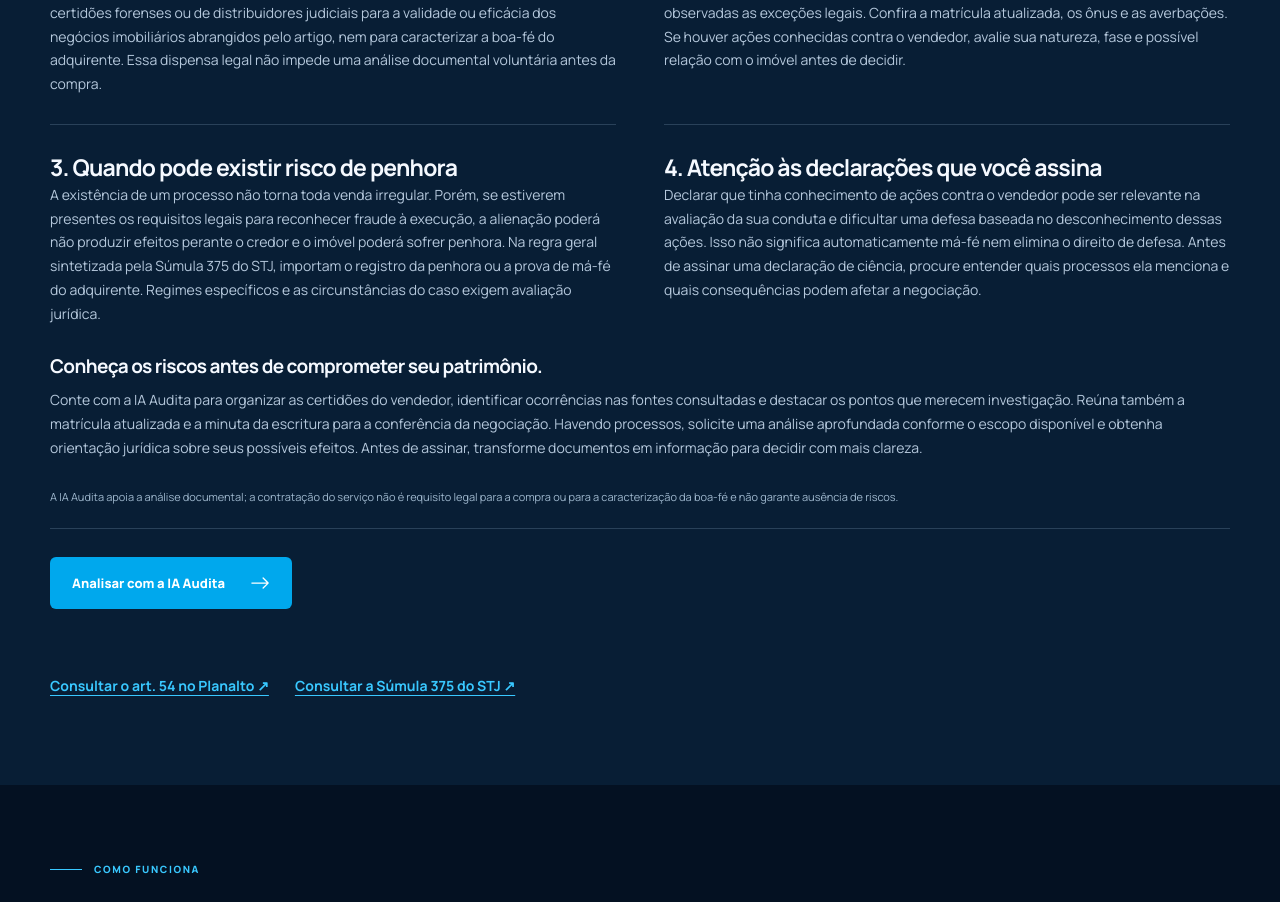
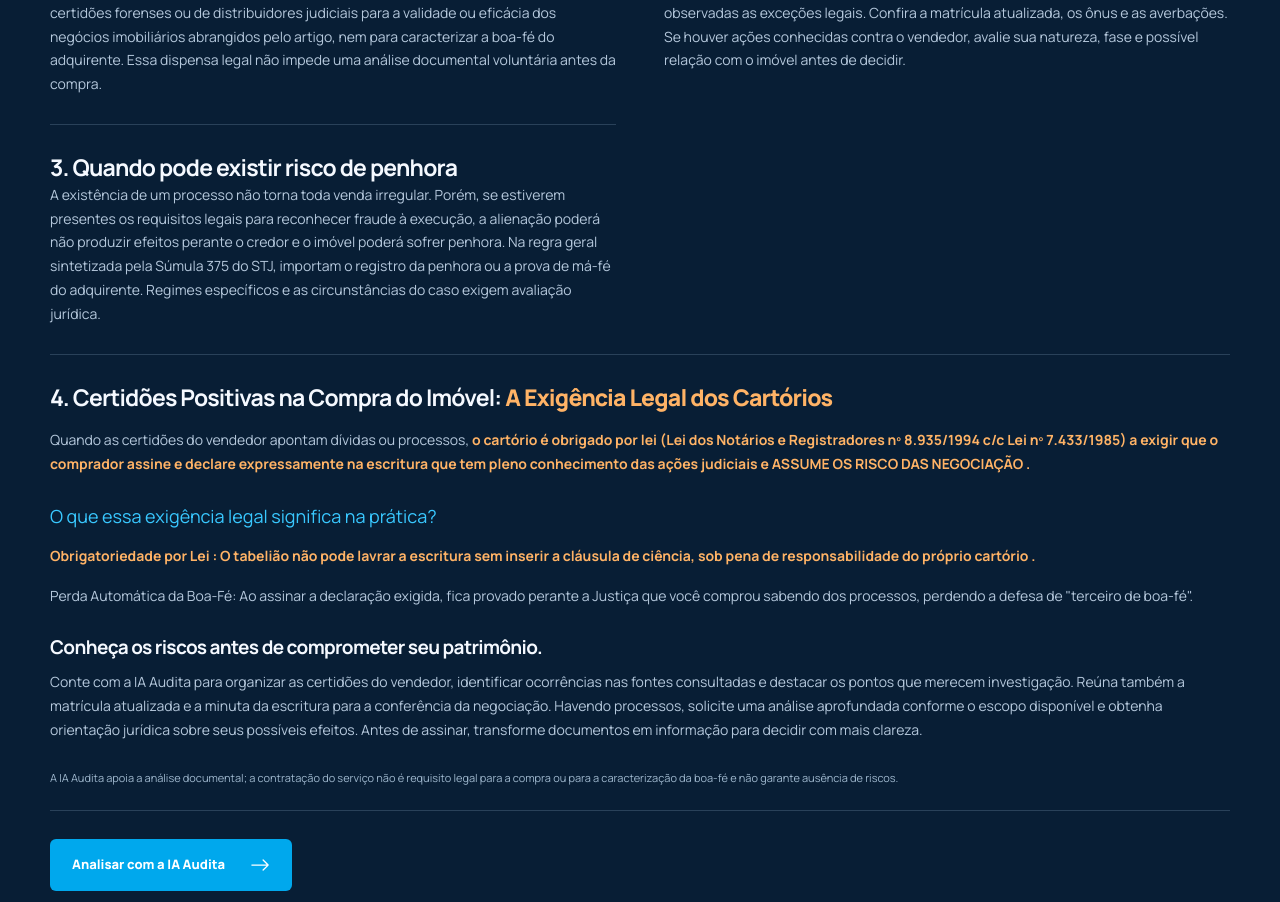
Before and after one commit to SeitiKatsumi/auditawebsite, a Next.js app: page /analise-de-vendedor in a window 1280 px wide. Shown: the part 1920-2822 px from the top of the page. Built offline with nearby package versions, Linux system fonts and the light colour scheme; no server answers.

Commit message:
Atualiza texto do item quatro e destaques alaranjados

```diff
--- a/components/audita/SellerAnalysisPage.module.css
+++ b/components/audita/SellerAnalysisPage.module.css
@@ -61,3 +61,5 @@ h2+.detailsGrid{margin-top:30px}
 .caseImage{margin:28px 0 0;max-width:520px}.caseImage img{display:block;width:100%;height:auto;border-radius:12px}.caseImage figcaption{margin-top:12px;color:#b1c7da;font-size:12px;line-height:1.6}
 
 .page .intro.notaryAlert{font-size:clamp(18px,1.7vw,20px);color:#ffb366;line-height:1.65}
+
+.scenarios .declarationDetails{grid-column:1/-1}.declarationDetails h4{font-size:18px;margin:26px 0 12px}.declarationDetails strong{color:#ffb366}.declarationDetails h3+p,.declarationDetails p+p{margin-top:16px}
--- a/components/audita/SellerAnalysisPage.tsx
+++ b/components/audita/SellerAnalysisPage.tsx
@@ -90,7 +90,13 @@ export function SellerAnalysisPage({ approach }: { approach?: SellerApproach } =
         <article><h3>1. O que a lei dispensa</h3><p>O art. 54, § 2º, inciso II, da Lei nº 13.097/2015 prevê que não se exige a apresentação de certidões forenses ou de distribuidores judiciais para a validade ou eficácia dos negócios imobiliários abrangidos pelo artigo, nem para caracterizar a boa-fé do adquirente. Essa dispensa legal não impede uma análise documental voluntária antes da compra.</p></article>
         <article><h3>2. Por que conferir a matrícula e as ações</h3><p>A lei valoriza as informações registradas na matrícula e protege o adquirente de boa-fé, observadas as exceções legais. Confira a matrícula atualizada, os ônus e as averbações. Se houver ações conhecidas contra o vendedor, avalie sua natureza, fase e possível relação com o imóvel antes de decidir.</p></article>
         <article><h3>3. Quando pode existir risco de penhora</h3><p>A existência de um processo não torna toda venda irregular. Porém, se estiverem presentes os requisitos legais para reconhecer fraude à execução, a alienação poderá não produzir efeitos perante o credor e o imóvel poderá sofrer penhora. Na regra geral sintetizada pela Súmula 375 do STJ, importam o registro da penhora ou a prova de má-fé do adquirente. Regimes específicos e as circunstâncias do caso exigem avaliação jurídica.</p></article>
-        <article><h3>4. Atenção às declarações que você assina</h3><p>Declarar que tinha conhecimento de ações contra o vendedor pode ser relevante na avaliação da sua conduta e dificultar uma defesa baseada no desconhecimento dessas ações. Isso não significa automaticamente má-fé nem elimina o direito de defesa. Antes de assinar uma declaração de ciência, procure entender quais processos ela menciona e quais consequências podem afetar a negociação.</p></article>
+        <article className={styles.declarationDetails}>
+          <h3>4. Certidões Positivas na Compra do Imóvel: <strong>A Exigência Legal dos Cartórios</strong></h3>
+          <p>Quando as certidões do vendedor apontam dívidas ou processos, <strong>o cartório é obrigado por lei (Lei dos Notários e Registradores nº 8.935/1994 c/c Lei nº 7.433/1985) a exigir que o comprador assine e declare expressamente na escritura que tem pleno conhecimento das ações judiciais e ASSUME OS RISCO DAS NEGOCIAÇÃO .</strong></p>
+          <h4>O que essa exigência legal significa na prática?</h4>
+          <p><strong>Obrigatoriedade por Lei : O tabelião não pode lavrar a escritura sem inserir a cláusula de ciência, sob pena de responsabilidade do próprio cartório .</strong></p>
+          <p>Perda Automática da Boa-Fé: Ao assinar a declaração exigida, fica provado perante a Justiça que você comprou sabendo dos processos, perdendo a defesa de &quot;terceiro de boa-fé&quot;.</p>
+        </article>
       </div>
       <div className={styles.outputs}><article><div><h3>Conheça os riscos antes de comprometer seu patrimônio.</h3><p>Conte com a IA Audita para organizar as certidões do vendedor, identificar ocorrências nas fontes consultadas e destacar os pontos que merecem investigação. Reúna também a matrícula atualizada e a minuta da escritura para a conferência da negociação. Havendo processos, solicite uma análise aprofundada conforme o escopo disponível e obtenha orientação jurídica sobre seus possíveis efeitos. Antes de assinar, transforme documentos em informação para decidir com mais clareza.</p><p className={styles.note}>A IA Audita apoia a análise documental; a contratação do serviço não é requisito legal para a compra ou para a caracterização da boa-fé e não garante ausência de riscos.</p></div></article></div>
       <div className={styles.actions}><a className={styles.button} href={appUrl} onClick={event => goToApp(event)}>Analisar com a IA Audita <Icon name="arrow-right" /></a></div>
```
